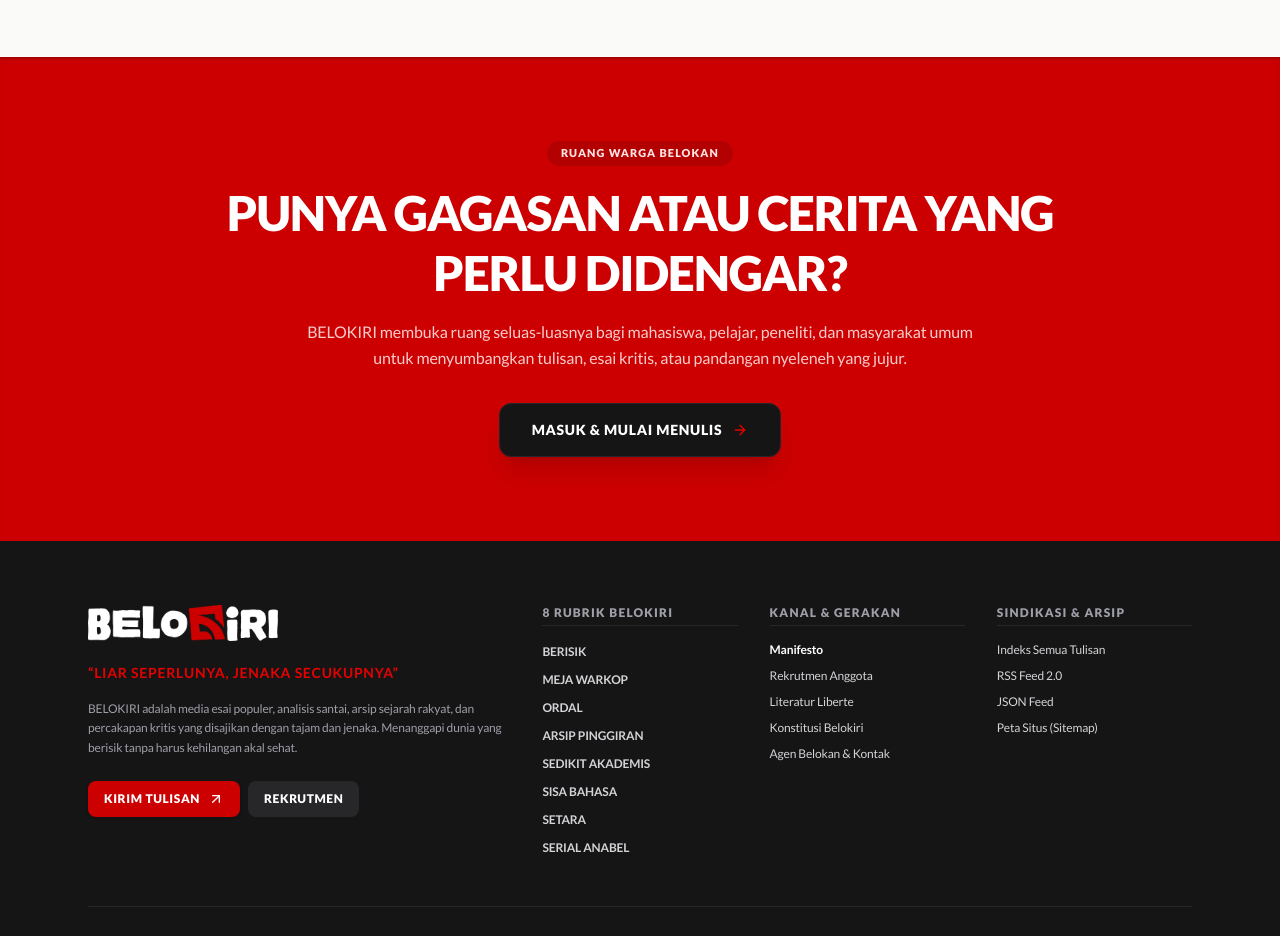
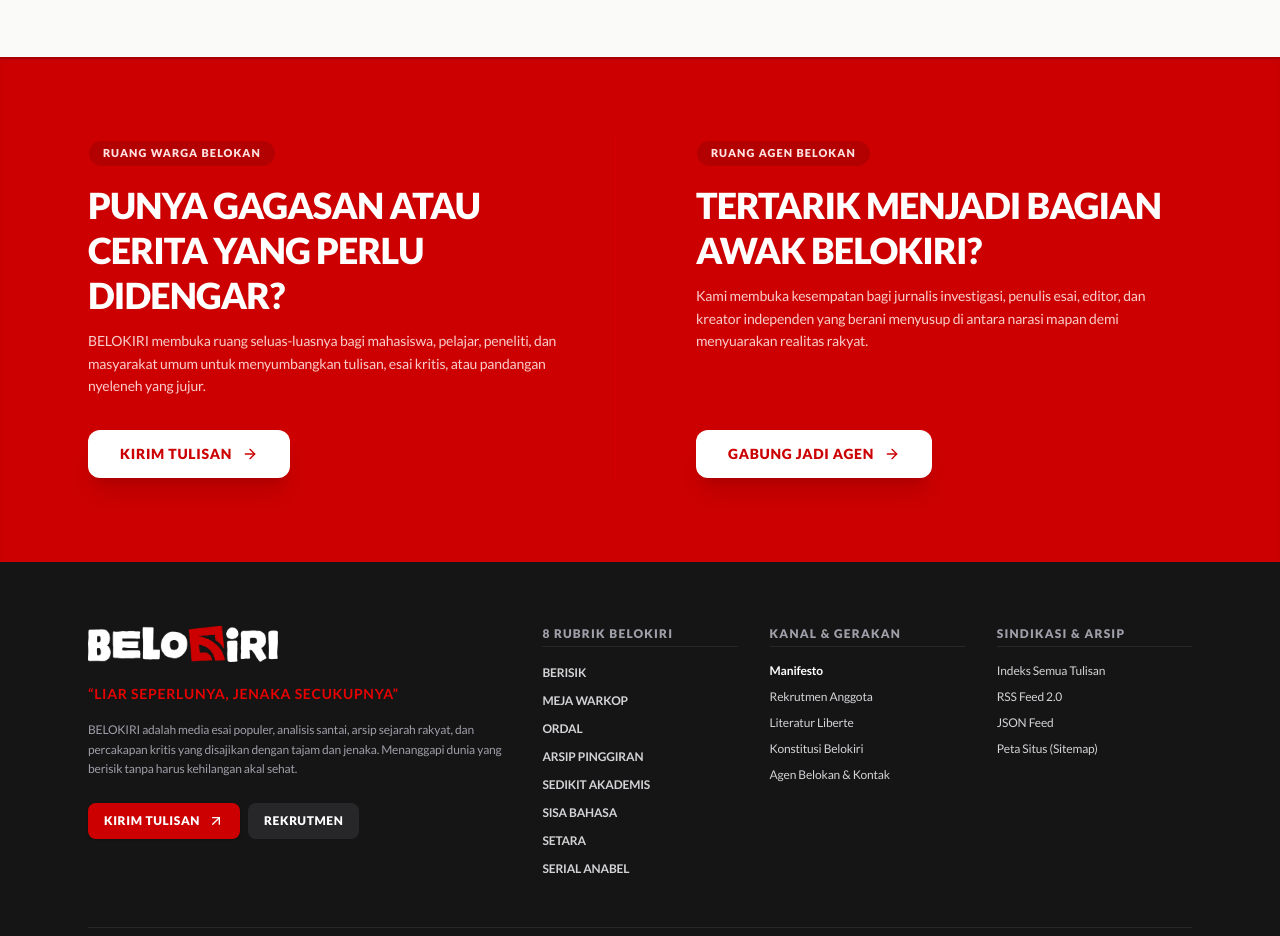
Before and after one commit to mediabelokiri-cpu/belokiri, a Next.js app: page / in a window 1280 px wide. Shown: the part 3540-4476 px from the top of the page. Built offline with nearby package versions, Linux system fonts and the light colour scheme; no server answers.

Commit message:
feat: split footer CTA section into two columns for Ruang Warga Belokan and Ruang Agen Belokan with white buttons

```diff
--- a/src/app/(public)/page.tsx
+++ b/src/app/(public)/page.tsx
@@ -262,28 +262,59 @@
       </div>
 
       {/* ======================================================== */}
-      {/* 5. RUANG WARGA BELOKAN (FULL-WIDTH SECTION DI ATAS FOOTER) */}
+      {/* 6. RUANG WARGA & AGEN BELOKAN (DUA KOLOM DI ATAS FOOTER) */}
       {/* ======================================================== */}
       <section className="w-full bg-red-600 text-white py-16 sm:py-20 border-t-2 border-red-700 shadow-inner">
-        <div className="max-w-4xl mx-auto px-4 sm:px-6 text-center">
+        <div className="max-w-6xl mx-auto px-4 sm:px-6">
+          <div className="grid grid-cols-1 md:grid-cols-2 gap-8 lg:gap-12 md:divide-x md:divide-red-500/50">
+            {/* Kolom 1: RUANG WARGA BELOKAN (Kirim Tulisan) */}
+            <div className="flex flex-col justify-between items-start text-left md:pr-8">
+              <div>
                 <span className="inline-block text-[11px] font-black uppercase tracking-widest text-red-100 bg-red-700/70 border border-red-500/50 px-3.5 py-1 rounded-full mb-4">
                   RUANG WARGA BELOKAN
                 </span>
-          <h2 className="text-2xl sm:text-4xl lg:text-5xl font-black text-white tracking-tight uppercase mb-4 leading-tight">
+                <h3 className="text-2xl sm:text-3xl lg:text-4xl font-black text-white tracking-tight uppercase mb-3 leading-tight">
                   Punya Gagasan atau Cerita yang Perlu Didengar?
-          </h2>
-          <p className="text-sm sm:text-base text-red-100/90 leading-relaxed max-w-2xl mx-auto mb-8 font-normal">
+                </h3>
+                <p className="text-sm text-red-100/90 leading-relaxed mb-8 font-normal">
                   BELOKIRI membuka ruang seluas-luasnya bagi mahasiswa, pelajar, peneliti,
                   dan masyarakat umum untuk menyumbangkan tulisan, esai kritis, atau
                   pandangan nyeleneh yang jujur.
                 </p>
+              </div>
               <Link
                 href="/login"
-            className="inline-flex items-center gap-2.5 px-8 py-4 rounded-xl bg-black hover:bg-zinc-900 text-white text-xs sm:text-sm font-black uppercase tracking-wider shadow-xl transition-all transform active:scale-95 border border-zinc-800 hover:border-zinc-700"
+                className="inline-flex items-center gap-2.5 px-8 py-3.5 rounded-xl bg-white hover:bg-zinc-100 text-red-600 text-xs sm:text-sm font-black uppercase tracking-wider shadow-xl transition-all transform active:scale-95"
               >
-            <span>Masuk & Mulai Menulis</span>
-            <ArrowRight className="w-4 h-4 text-red-500" />
+                <span>Kirim Tulisan</span>
+                <ArrowRight className="w-4 h-4 text-red-600" />
               </Link>
+            </div>
+
+            {/* Kolom 2: RUANG AGEN BELOKAN (Rekrutmen Belokiri) */}
+            <div className="flex flex-col justify-between items-start text-left pt-8 md:pt-0 md:pl-8 border-t md:border-t-0 border-red-500/50">
+              <div>
+                <span className="inline-block text-[11px] font-black uppercase tracking-widest text-red-100 bg-red-700/70 border border-red-500/50 px-3.5 py-1 rounded-full mb-4">
+                  RUANG AGEN BELOKAN
+                </span>
+                <h3 className="text-2xl sm:text-3xl lg:text-4xl font-black text-white tracking-tight uppercase mb-3 leading-tight">
+                  Tertarik Menjadi Bagian Awak BELOKIRI?
+                </h3>
+                <p className="text-sm text-red-100/90 leading-relaxed mb-8 font-normal">
+                  Kami membuka kesempatan bagi jurnalis investigasi, penulis esai, editor,
+                  dan kreator independen yang berani menyusup di antara narasi mapan demi
+                  menyuarakan realitas rakyat.
+                </p>
+              </div>
+              <Link
+                href="/rekrutmen"
+                className="inline-flex items-center gap-2.5 px-8 py-3.5 rounded-xl bg-white hover:bg-zinc-100 text-red-600 text-xs sm:text-sm font-black uppercase tracking-wider shadow-xl transition-all transform active:scale-95"
+              >
+                <span>Gabung Jadi Agen</span>
+                <ArrowRight className="w-4 h-4 text-red-600" />
+              </Link>
+            </div>
+          </div>
         </div>
       </section>
     </div>
```
Lines whose indentation alone changed are shown as unchanged.
